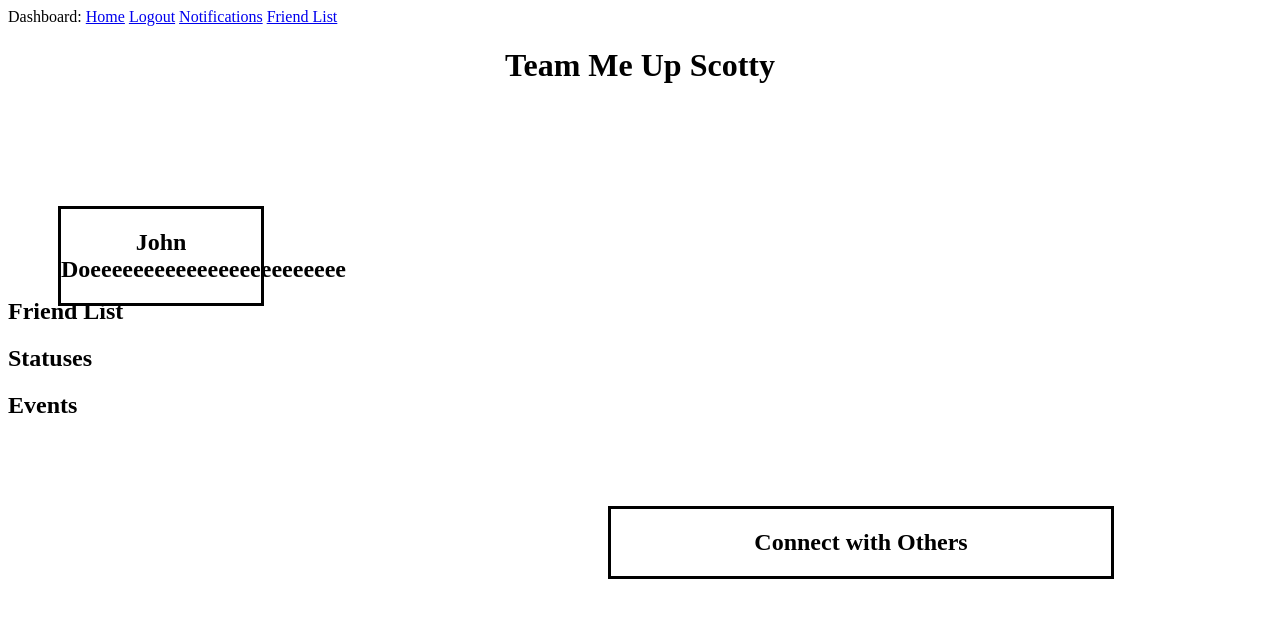
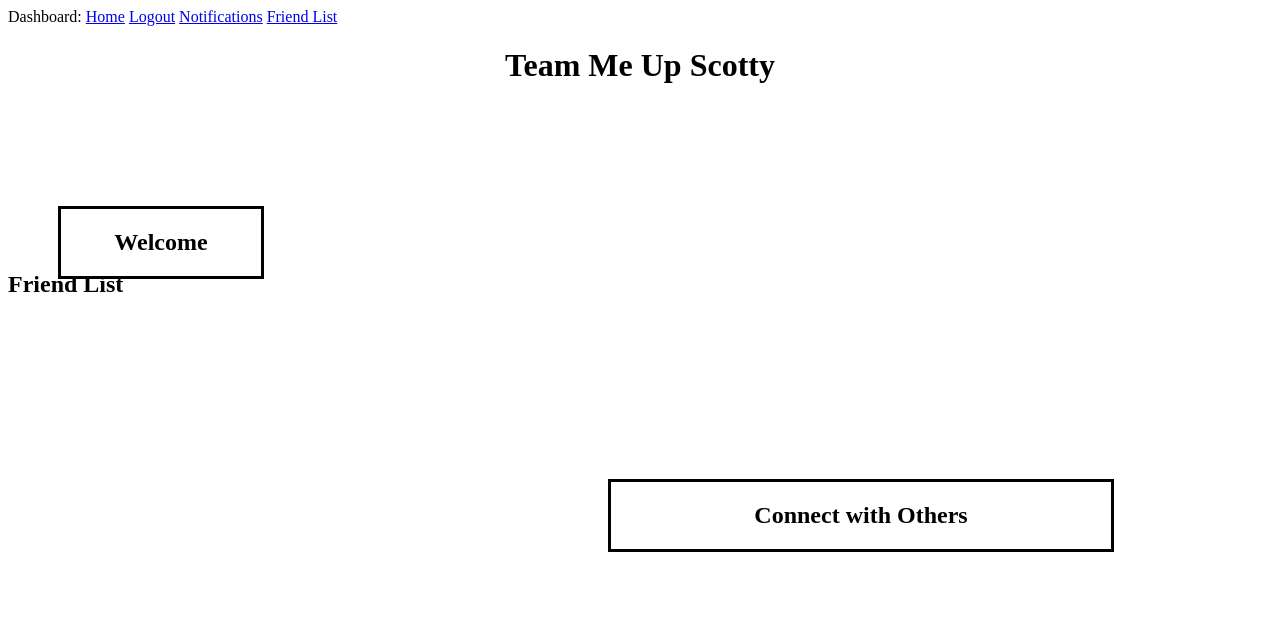
Before and after one commit to JasonKirn/CST438FinalProjectTeam5, a Flask app: template webApp/templates/home.html in a window 1280 px wide. Shown: the top 618 px of the page. Run offline with Flask 2, Linux system fonts and the light colour scheme; the template is opened without the code that fills it, so the values that code supplies are empty; some libraries are stand-ins or nearby versions.

Commit message:
Edited home template to include session user info

```diff
--- a/webApp/hello.py
+++ b/webApp/hello.py
@@ -5,6 +5,7 @@
 from flask import Flask, render_template, url_for, request, session, redirect, make_response, send_from_directory
 from pymongo import MongoClient
 from flask_pymongo import PyMongo
+from flask_login import LoginManager, login_user
 import bcrypt
 
 app = Flask(__name__)
@@ -17,6 +18,8 @@
 app.config['SECRET_KEY'] = '6ab7d1f456ee6d2630c670b1a025ed2fbd86fdfb31d89a7d'
 
 mongo = PyMongo(app)
+
+#login_manager = LoginManager()
 
 # Host home.html as the home directory webpage (at '/').
 @app.route('/')
@@ -165,7 +168,9 @@
 
 @app.route('/home')
 def home():
-    return render_template('home.html')
+    users = mongo.db.siteUsers
+    user = users.find_one({'name' : session['username']})
+    return render_template('home.html', user=user)
 
 @app.route('/logout')
 def logout():
@@ -209,13 +214,6 @@
         users = mongo.db.siteUsers
         user = users.find_one({'name' : session['username']})
         return "Hello " + session['username'] + " here is your profile description.  If it loads here correctly, that means it was an asynchronous call: " + "\n" + user['profileDescription']
-
-#Accessed by adding on /add to url.  It will insert a sample user into mlab db
-@app.route('/add')
-def addSiteUser():
-    user = mongo.db.siteUsers
-    user.insert({'name' : 'testUserName'})
-    return 'Added User!'
 
 @app.route('/login', methods=['POST'])
 def login():
--- a/webApp/templates/home.html
+++ b/webApp/templates/home.html
@@ -9,7 +9,7 @@
             <h1>Team Me Up Scotty</h1>
         </header>
         <div id = "profile">
-            <h2> John Doeeeeeeeeeeeeeeeeeeeeeeee </h2>
+            <h2> Welcome {{user.name}} </h2>
         </div>
         <div id = "connections">
             <h2> Connect with Others </h2>
@@ -17,12 +17,6 @@
         <div id = "list">
             <h2> Friend List</h2>
         </div>
-        <div id = "status">
-            <h2> Statuses</h2>
-        </div>
-        <div id = "events">
-            <h2> Events</h2>
-        </div>
     </body>
 </html>
 {% endblock %}
```
